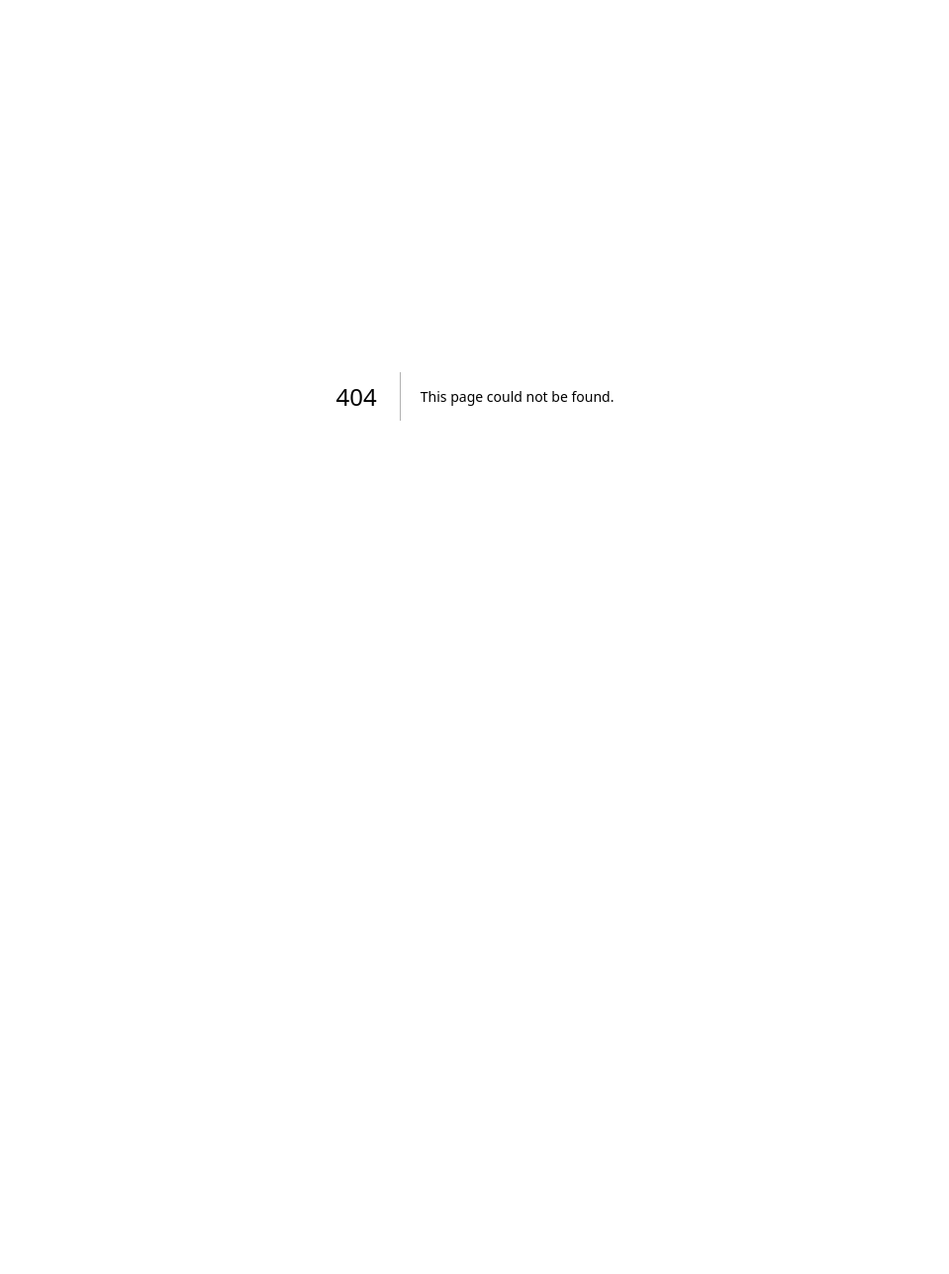
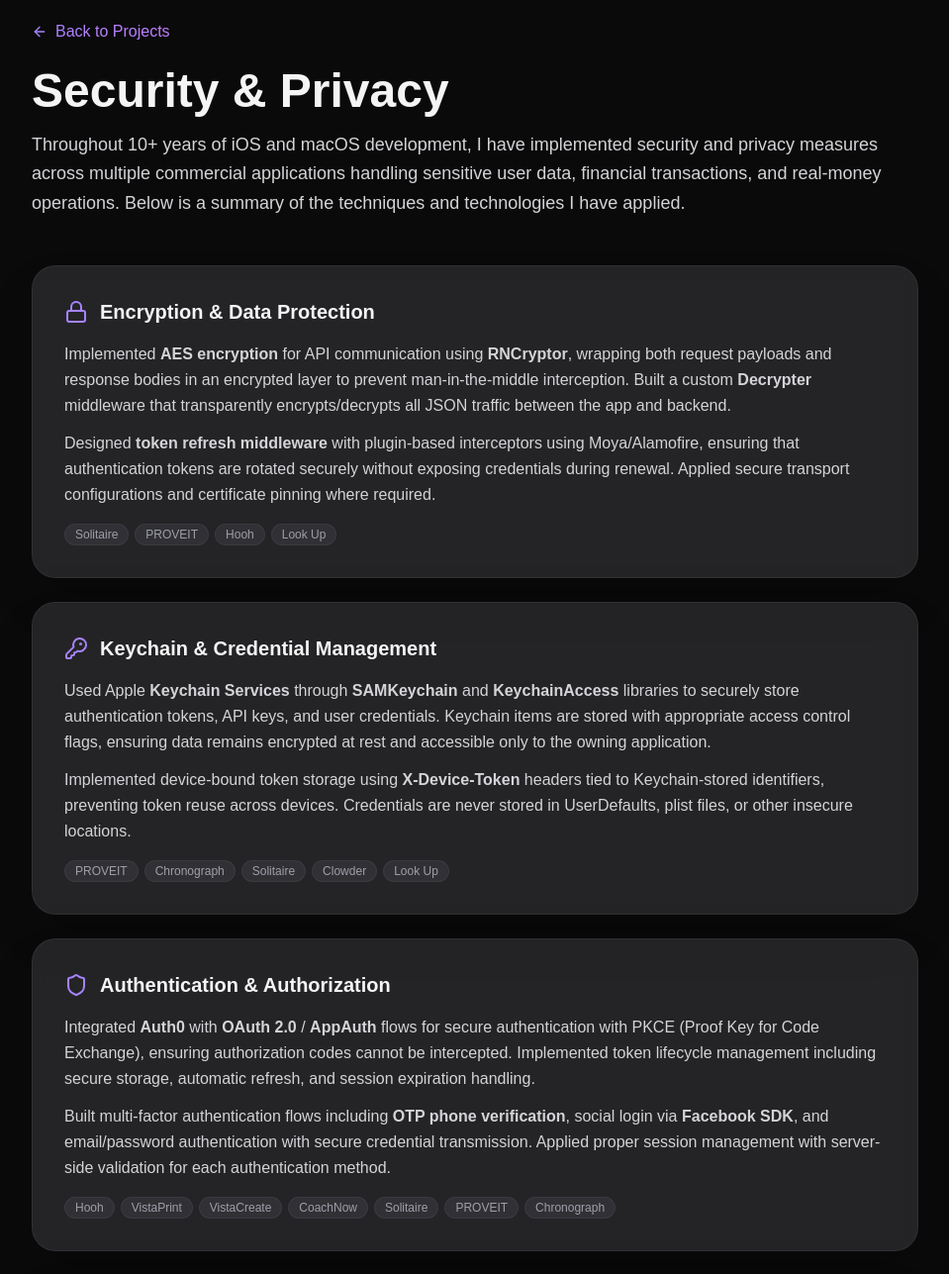
Before and after one commit to yurii-voievodin/yurii-voievodin.github.io, a Next.js app: page /security in a window 1280 px wide. Before the commit this address had no page. Shown: the top 1287 px of the page at 99% size, without its empty margins (160-1119 px from the left). Before the commit the page ends 800 px from the top, so only its background shows below. Built offline with nearby package versions, Linux system fonts and the light colour scheme.

Commit message:
Improvement: Add Security & Privacy expertise page with navigation link from Projects

```diff
--- a/src/app/projects/page.tsx
+++ b/src/app/projects/page.tsx
@@ -1,7 +1,7 @@
 'use client';
 
 import Link from 'next/link';
-import { ArrowLeft } from 'lucide-react';
+import { ArrowLeft, Shield } from 'lucide-react';
 import { useState } from 'react';
 import CommercialProjects from '@/components/projects/CommercialProjects';
 import PersonalProjects from '@/components/projects/PersonalProjects';
@@ -12,14 +12,23 @@ export default function ProjectsPage() {
     return (
         <div className="min-h-screen p-5">
             <div className="max-w-4xl mx-auto">
-                {/* Back to CV Link */}
+                <div className="flex items-center justify-between mb-6">
                     <Link
                         href="/cv"
-                    className="inline-flex items-center bg-gradient-to-r from-violet-400 to-purple-400 bg-clip-text text-transparent hover:from-violet-300 hover:to-purple-300 mb-6 transition-all font-medium"
+                        className="inline-flex items-center bg-gradient-to-r from-violet-400 to-purple-400 bg-clip-text text-transparent hover:from-violet-300 hover:to-purple-300 transition-all font-medium"
                     >
                         <ArrowLeft className="mr-2 text-violet-400 hover:text-violet-300 transition-colors" size={16} />
                         Back to CV
                     </Link>
+                    <Link
+                        href="/security"
+                        rel="nofollow"
+                        className="inline-flex items-center gap-1.5 px-3 py-1.5 text-xs font-medium text-zinc-400 bg-zinc-800/60 border border-zinc-700/50 rounded-full hover:text-zinc-300 hover:border-zinc-600/50 transition-all"
+                    >
+                        <Shield size={12} />
+                        Security & Privacy
+                    </Link>
+                </div>
 
                 {/* Header Section */}
                 <div className="mb-12">
--- /dev/null
+++ b/src/app/security/page.tsx
@@ -0,0 +1,139 @@
+import Link from 'next/link';
+import { ArrowLeft, Shield, Lock, KeyRound, Fingerprint, CreditCard } from 'lucide-react';
+import { siteConfig } from '@/lib/config';
+import type { Metadata } from 'next';
+
+export const metadata: Metadata = {
+    title: "Security & Privacy Expertise - Yurii Voievodin",
+    description: "iOS and macOS security expertise: encryption, Keychain management, OAuth 2.0, jailbreak detection, device fingerprinting, and secure payment processing across 10+ commercial apps.",
+    openGraph: {
+        title: "Security & Privacy Expertise - Yurii Voievodin",
+        description: "iOS and macOS security expertise: encryption, Keychain management, OAuth 2.0, jailbreak detection, device fingerprinting, and secure payment processing across 10+ commercial apps.",
+        url: `${siteConfig.url}/security`,
+        type: "profile",
+    },
+};
+
+interface SecuritySectionProps {
+    icon: React.ReactNode;
+    title: string;
+    children: React.ReactNode;
+    projects: string[];
+}
+
+function SecuritySection({ icon, title, children, projects }: SecuritySectionProps) {
+    return (
+        <div className="md:bg-zinc-800/90 md:backdrop-blur-sm md:rounded-3xl md:shadow-2xl md:overflow-hidden md:border md:border-zinc-700/50 md:hover:border-zinc-600/70 transition-all duration-300">
+            <div className="px-0 py-4 md:p-8 text-zinc-100">
+                <div className="flex items-center gap-3 mb-4">
+                    <div className="text-violet-400">
+                        {icon}
+                    </div>
+                    <h2 className="text-xl font-bold text-zinc-100">{title}</h2>
+                </div>
+                <div className="space-y-3 text-zinc-300 leading-relaxed">
+                    {children}
+                </div>
+                <div className="mt-4 flex flex-wrap gap-1.5">
+                    {projects.map((project) => (
+                        <span key={project} className="bg-zinc-700/50 text-zinc-400 px-2.5 py-0.5 text-xs rounded-full border border-zinc-600/30">
+                            {project}
+                        </span>
+                    ))}
+                </div>
+            </div>
+        </div>
+    );
+}
+
+export default function SecurityPage() {
+    return (
+        <div className="min-h-screen p-5">
+            <div className="max-w-4xl mx-auto">
+                <Link
+                    href="/projects"
+                    className="inline-flex items-center bg-gradient-to-r from-violet-400 to-purple-400 bg-clip-text text-transparent hover:from-violet-300 hover:to-purple-300 mb-6 transition-all font-medium"
+                >
+                    <ArrowLeft className="mr-2 text-violet-400 hover:text-violet-300 transition-colors" size={16} />
+                    Back to Projects
+                </Link>
+
+                <div className="mb-12">
+                    <h1 className="text-4xl md:text-5xl font-bold text-zinc-100 mb-4">
+                        Security & Privacy
+                    </h1>
+                    <p className="text-lg text-zinc-300 leading-relaxed">
+                        Throughout 10+ years of iOS and macOS development, I have implemented security and privacy measures across multiple commercial applications handling sensitive user data, financial transactions, and real-money operations. Below is a summary of the techniques and technologies I have applied.
+                    </p>
+                </div>
+
+                <div className="space-y-6">
+                    <SecuritySection
+                        icon={<Lock size={24} />}
+                        title="Encryption & Data Protection"
+                        projects={['Solitaire', 'PROVEIT', 'Hooh', 'Look Up']}
+                    >
+                        <p>
+                            Implemented <strong>AES encryption</strong> for API communication using <strong>RNCryptor</strong>, wrapping both request payloads and response bodies in an encrypted layer to prevent man-in-the-middle interception. Built a custom <strong>Decrypter</strong> middleware that transparently encrypts/decrypts all JSON traffic between the app and backend.
+                        </p>
+                        <p>
+                            Designed <strong>token refresh middleware</strong> with plugin-based interceptors using Moya/Alamofire, ensuring that authentication tokens are rotated securely without exposing credentials during renewal. Applied secure transport configurations and certificate pinning where required.
+                        </p>
+                    </SecuritySection>
+
+                    <SecuritySection
+                        icon={<KeyRound size={24} />}
+                        title="Keychain & Credential Management"
+                        projects={['PROVEIT', 'Chronograph', 'Solitaire', 'Clowder', 'Look Up']}
+                    >
+                        <p>
+                            Used Apple <strong>Keychain Services</strong> through <strong>SAMKeychain</strong> and <strong>KeychainAccess</strong> libraries to securely store authentication tokens, API keys, and user credentials. Keychain items are stored with appropriate access control flags, ensuring data remains encrypted at rest and accessible only to the owning application.
+                        </p>
+                        <p>
+                            Implemented device-bound token storage using <strong>X-Device-Token</strong> headers tied to Keychain-stored identifiers, preventing token reuse across devices. Credentials are never stored in UserDefaults, plist files, or other insecure locations.
+                        </p>
+                    </SecuritySection>
+
+                    <SecuritySection
+                        icon={<Shield size={24} />}
+                        title="Authentication & Authorization"
+                        projects={['Hooh', 'VistaPrint', 'VistaCreate', 'CoachNow', 'Solitaire', 'PROVEIT', 'Chronograph']}
+                    >
+                        <p>
+                            Integrated <strong>Auth0</strong> with <strong>OAuth 2.0</strong> / <strong>AppAuth</strong> flows for secure authentication with PKCE (Proof Key for Code Exchange), ensuring authorization codes cannot be intercepted. Implemented token lifecycle management including secure storage, automatic refresh, and session expiration handling.
+                        </p>
+                        <p>
+                            Built multi-factor authentication flows including <strong>OTP phone verification</strong>, social login via <strong>Facebook SDK</strong>, and email/password authentication with secure credential transmission. Applied proper session management with server-side validation for each authentication method.
+                        </p>
+                    </SecuritySection>
+
+                    <SecuritySection
+                        icon={<Fingerprint size={24} />}
+                        title="Device Integrity & Fraud Prevention"
+                        projects={['Solitaire', 'PROVEIT']}
+                    >
+                        <p>
+                            Implemented <strong>jailbreak detection</strong> to identify compromised devices that could manipulate app behavior or bypass security controls. Detection checks include file system analysis, sandbox integrity verification, and dynamic library inspection to identify common jailbreak artifacts.
+                        </p>
+                        <p>
+                            Built <strong>device fingerprinting</strong> systems that create unique device identifiers for fraud prevention, ensuring users cannot create multiple accounts or exploit promotional offers. Combined with <strong>location-based compliance</strong> verification using CoreLocation to enforce state-level restrictions for real-money gaming operations, ensuring regulatory compliance across jurisdictions.
+                        </p>
+                    </SecuritySection>
+
+                    <SecuritySection
+                        icon={<CreditCard size={24} />}
+                        title="Payment Security"
+                        projects={['PROVEIT', 'Chronograph', 'Hooh', 'VistaPrint', 'Solitaire']}
+                    >
+                        <p>
+                            Implemented <strong>StoreKit</strong> in-app purchases with <strong>server-side receipt validation</strong> to verify transaction authenticity, preventing receipt forgery and unauthorized access to premium content. Built <strong>duplicate order detection</strong> to identify and reject replayed transaction receipts.
+                        </p>
+                        <p>
+                            Integrated <strong>RevenueCat</strong> for subscription lifecycle management with server-side entitlement verification and upload quota enforcement. Implemented <strong>Braintree</strong> and <strong>PayPal</strong> payment SDKs with tokenized card processing, ensuring that raw payment credentials never touch the application layer. Applied <strong>Apple Pay</strong> for secure biometric-authenticated transactions.
+                        </p>
+                    </SecuritySection>
+                </div>
+            </div>
+        </div>
+    );
+}
--- a/src/lib/config.ts
+++ b/src/lib/config.ts
@@ -18,6 +18,7 @@ export const siteConfig = {
   navigation: [
     { name: "Home", href: "/" },
     { name: "CV", href: "/cv" },
+    { name: "Security", href: "/security" },
     { name: "Personal", href: "/personal" },
     { name: "Blog", href: "/blog" },
   ],
```
Lines whose indentation alone changed are shown as unchanged.
